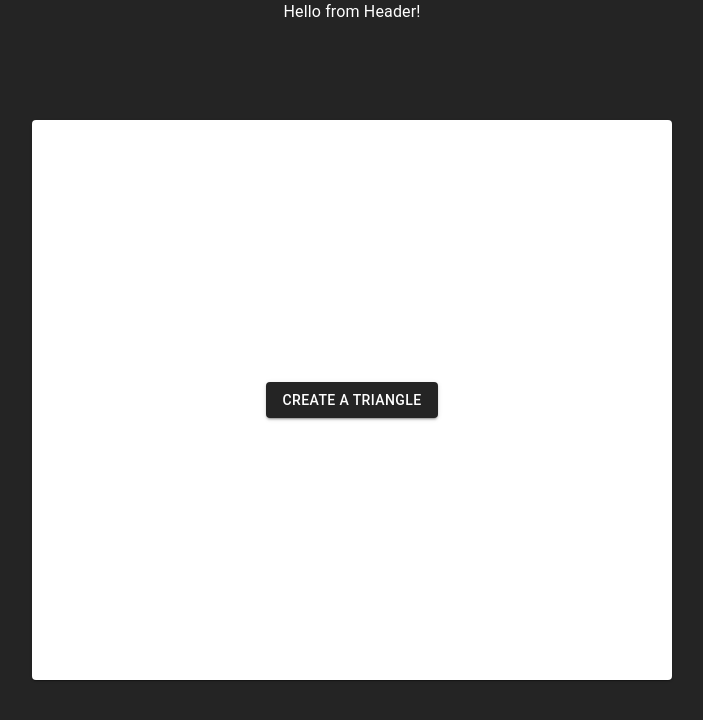
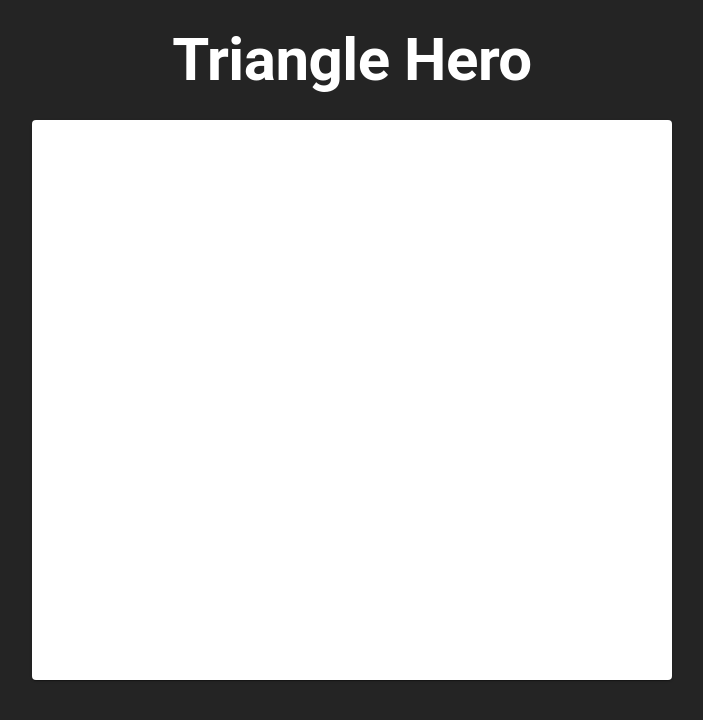
Before and after one commit to billums123/TriangleHero, a React (Vite) app in the folder web/: page / in a window 1280 px wide. Shown: the top 720 px of the page, without its empty margins (288-991 px from the left). Built offline with nearby package versions, Linux system fonts and the light colour scheme.

Commit message:
create basic routing

```diff
--- a/web/package.json
+++ b/web/package.json
@@ -13,7 +13,8 @@
     "@emotion/styled": "^11.10.5",
     "@mui/material": "^5.11.4",
     "react": "^18.2.0",
-    "react-dom": "^18.2.0"
+    "react-dom": "^18.2.0",
+    "react-router-dom": "^6.6.2"
   },
   "devDependencies": {
     "@types/react": "^18.0.26",
--- a/web/src/App.tsx
+++ b/web/src/App.tsx
@@ -1,11 +1,19 @@
-import { Box, Typography } from "@mui/material";
+import { BrowserRouter, Route, Routes } from "react-router-dom";
+import { Box } from "@mui/material";
 import Header from "./components/Header";
 import MainContainer from "./components/MainContainer";
+import CreateTriangleForm from "./components/CreateTriangleForm";
 const App = () => {
   return (
     <Box className="app" bgcolor={"primary.main"}>
-      <Header />
-      <MainContainer />
+      <BrowserRouter>
+        <Header />
+        <Routes>
+          <Route path="/" element={<MainContainer />}>
+            <Route path="/form" element={<CreateTriangleForm />} />
+          </Route>
+        </Routes>
+      </BrowserRouter>
     </Box>
   );
 };
--- /dev/null
+++ b/web/src/components/CreateTriangleForm.tsx
@@ -0,0 +1,11 @@
+import { Box, Button } from "@mui/material";
+import "../stylesheets/main-container.css";
+const CreateTriangleForm = () => {
+  return (
+    <Box>
+      <Button variant="contained">Create a Triangle</Button>
+    </Box>
+  );
+};
+
+export default CreateTriangleForm;
--- a/web/src/components/Header.tsx
+++ b/web/src/components/Header.tsx
@@ -1,7 +1,13 @@
-import { Paper } from "@mui/material";
+import { Paper, Typography } from "@mui/material";
 import "../stylesheets/header.css";
 const Header = () => {
-  return <div className="header">Hello from Header!</div>;
+  return (
+    <div className="header">
+      <Typography variant="h2" color={"primary.contrastText"}>
+        <strong>Triangle Hero</strong>
+      </Typography>
+    </div>
+  );
 };
 
 export default Header;
--- a/web/src/components/MainContainer.tsx
+++ b/web/src/components/MainContainer.tsx
@@ -1,9 +1,11 @@
+import { Outlet } from "react-router-dom";
 import { Paper, Button } from "@mui/material";
+import CreateTriangleForm from "./CreateTriangleForm";
 import "../stylesheets/main-container.css";
 const MainContainer = () => {
   return (
     <Paper className="container">
-      <Button variant="contained">Create a Triangle</Button>
+      <Outlet />
     </Paper>
   );
 };
--- a/web/src/stylesheets/header.css
+++ b/web/src/stylesheets/header.css
@@ -2,5 +2,7 @@
   position: absolute;
   top: 0;
   min-height: 15vh;
-  color: white
+  display: flex;
+  justify-content: center;
+  align-items: center;
 }
```
Also changed, not shown: 1 other file (tests, documents, lock files or other folders).
